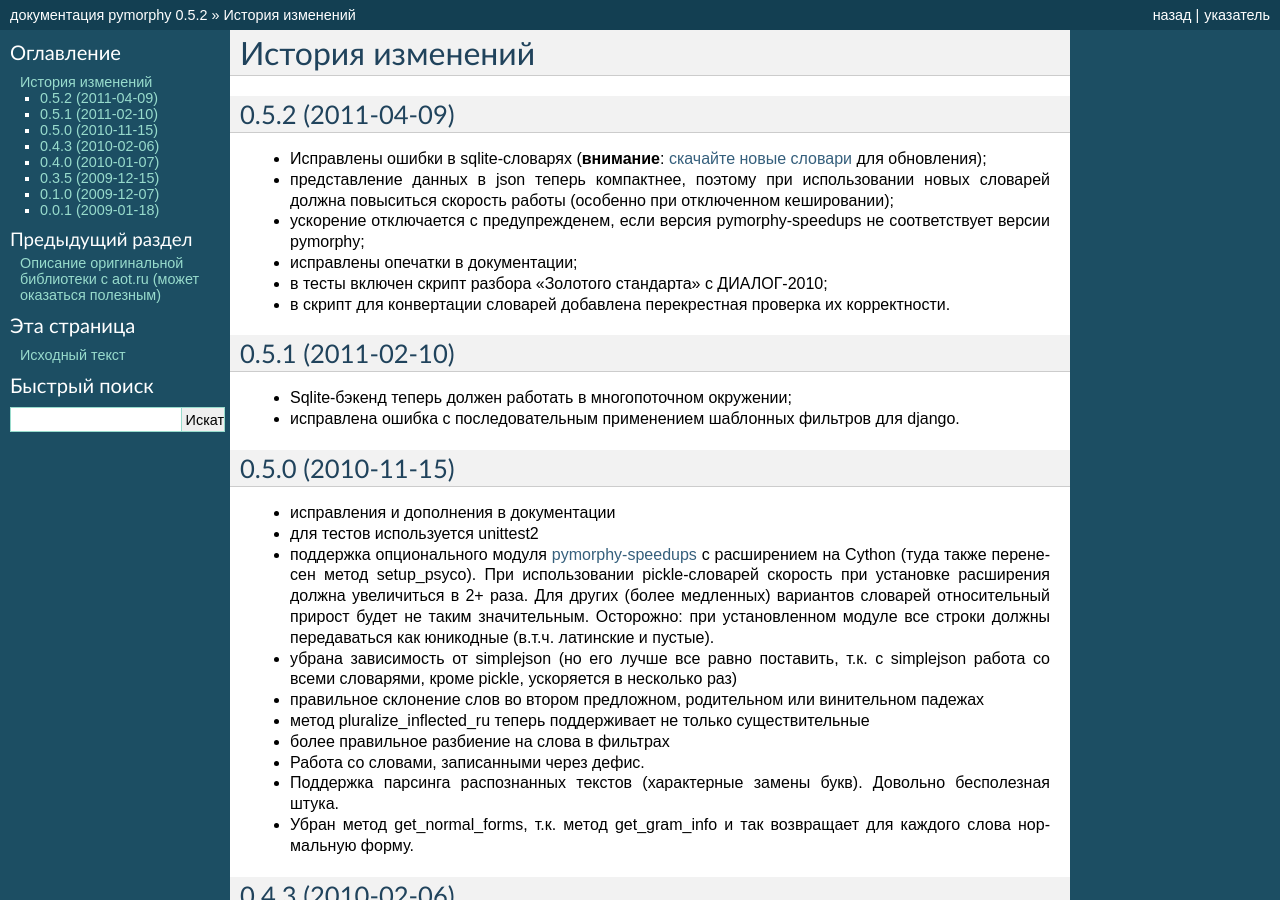
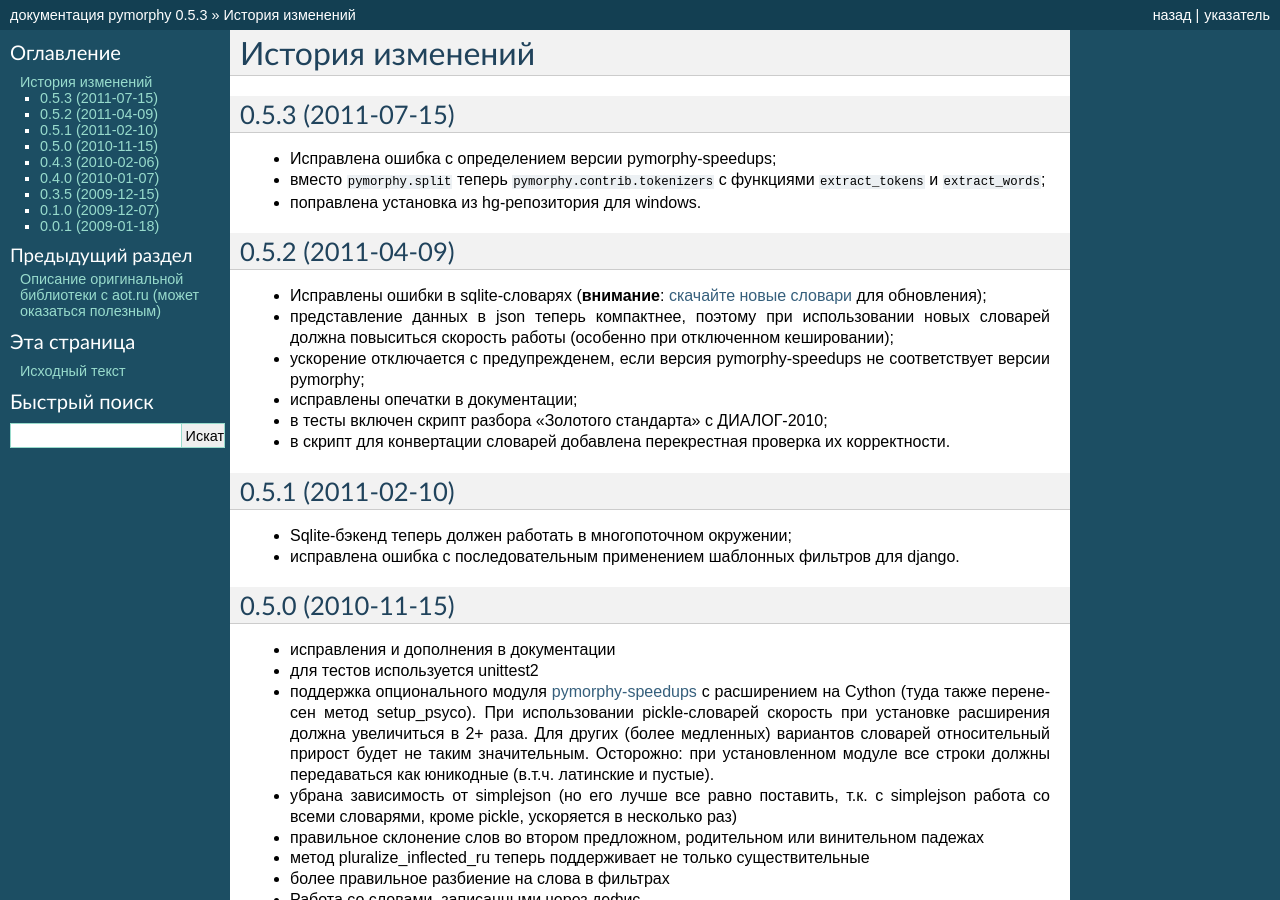
Before and after one commit to kmike/pymorphy, a Sphinx documentation site: the page built from docs/CHANGES.rst, in a window 1280 px wide and 900 px high. Built offline with Sphinx 7.4.7, drawn with Linux system fonts in a browser that asks for light colours; some of the changed text lies outside the part shown.

Commit message:
версия 0.5.3

```diff
--- a/docs/CHANGES.rst
+++ b/docs/CHANGES.rst
@@ -1,6 +1,14 @@
 
 История изменений
 =================
+
+0.5.3 (2011-07-15)
+------------------
+
+* Исправлена ошибка с определением версии pymorphy-speedups;
+* вместо ``pymorphy.split`` теперь ``pymorphy.contrib.tokenizers``
+  с функциями ``extract_tokens`` и ``extract_words``;
+* поправлена установка из hg-репозитория для windows.
 
 0.5.2 (2011-04-09)
 ------------------
--- a/docs/conf.py
+++ b/docs/conf.py
@@ -49,7 +49,7 @@
 # The short X.Y version.
 version = '0.5'
 # The full version, including alpha/beta/rc tags.
-release = '0.5.2'
+release = '0.5.3'
 
 # The language for content autogenerated by Sphinx. Refer to documentation
 # for a list of supported languages.
--- a/pymorphy/version.py
+++ b/pymorphy/version.py
@@ -1,4 +1,4 @@
 # pymorphy version info
 
-VERSION = (0, 5, 2)
+VERSION = (0, 5, 3)
 __version__ = '.'.join(map(str, VERSION))
--- a/speedups/pymorphy_speedups/version.py
+++ b/speedups/pymorphy_speedups/version.py
@@ -1,4 +1,4 @@
 # pymorphy-speedups version info
 
-VERSION = (0, 5, 2)
+VERSION = (0, 5, 3)
 __version__ = '.'.join(map(str, VERSION))
```
Also changed, not shown: 1 other file.
